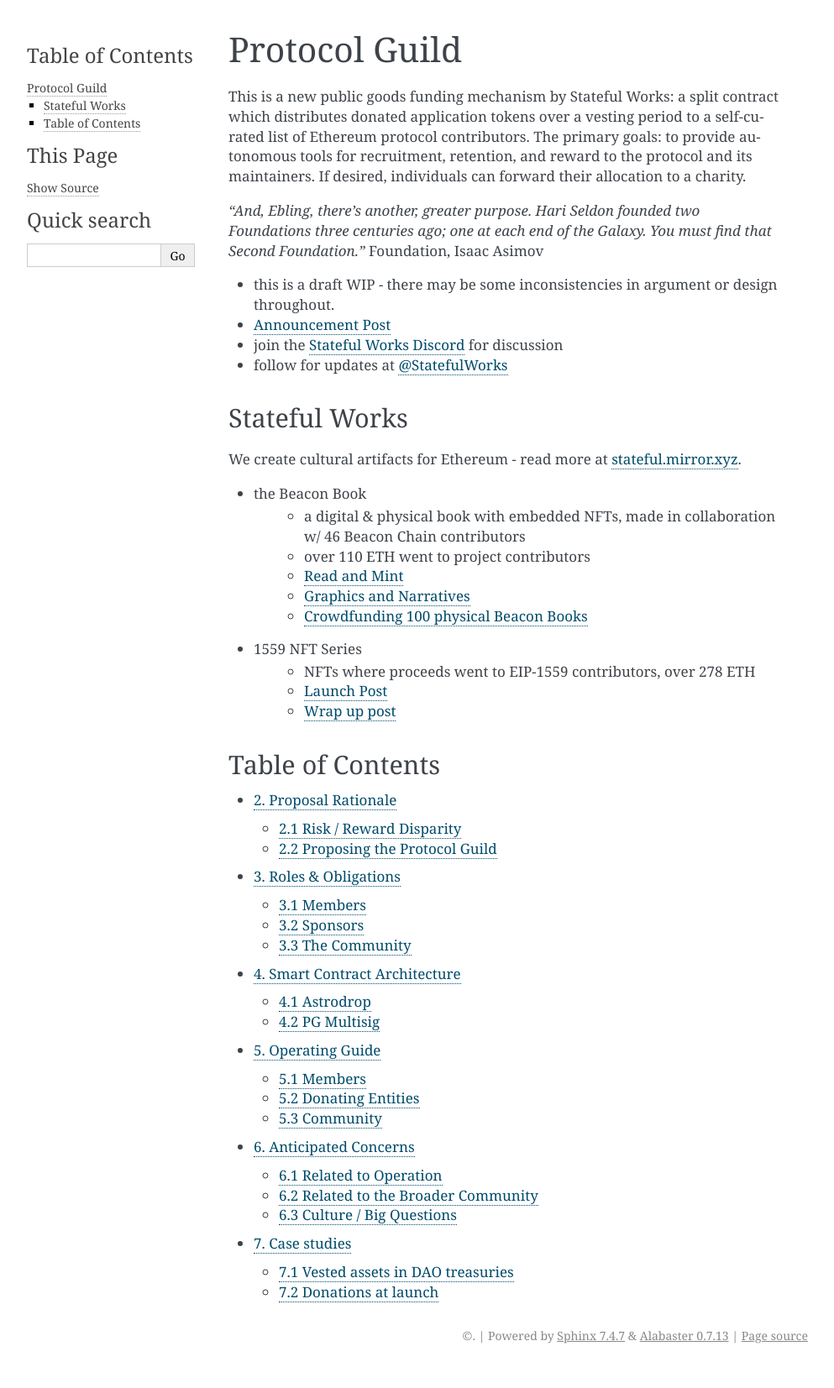
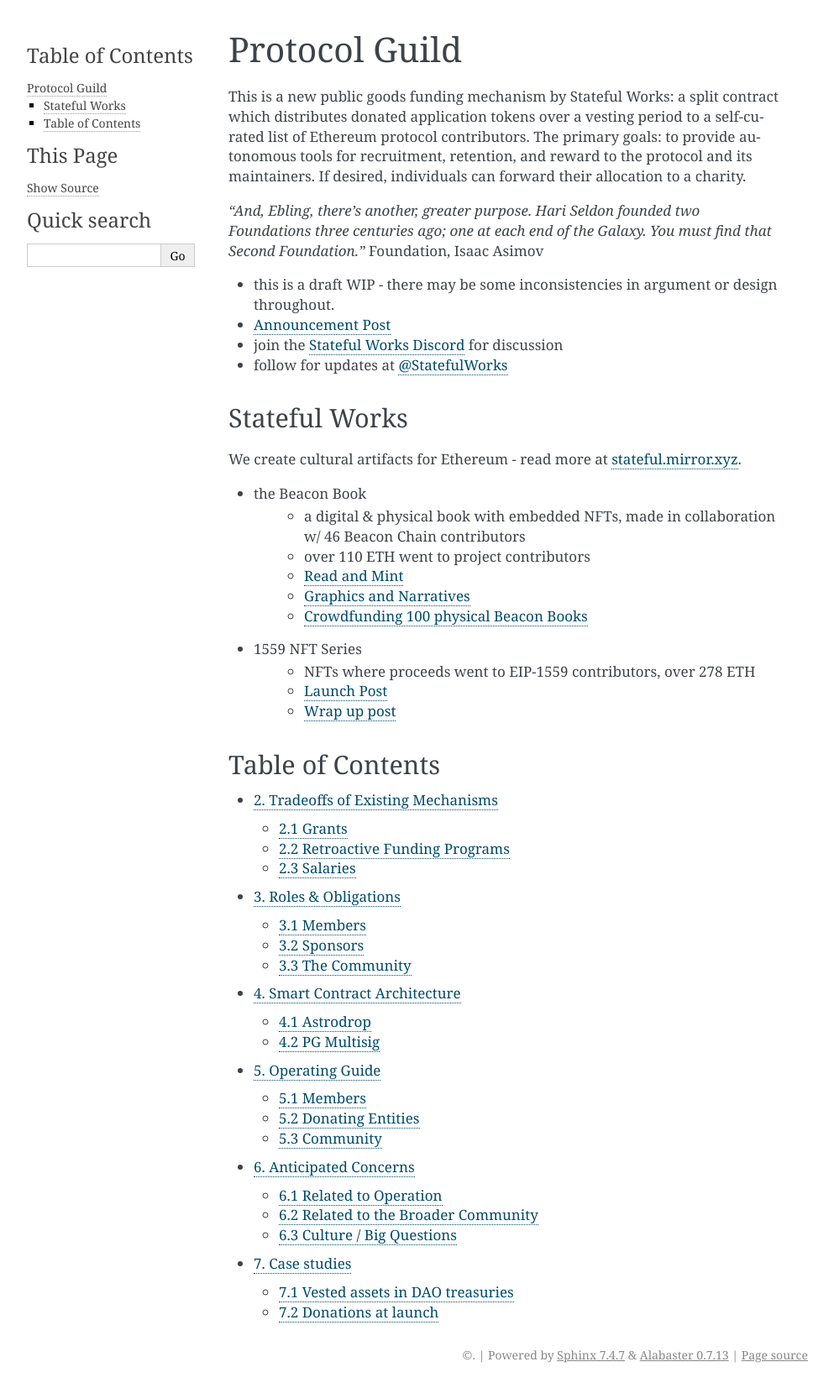
Before and after one commit to protocolguild/documentation, a Sphinx documentation site: the page built from docs/index.rst, in a window 1280 px wide. Shown: the whole page at 84% size, without its empty margins (148-1141 px from the left). Built offline with Sphinx 7.4.7, drawn with Linux system fonts in a browser that asks for light colours; pages that are not in the unit, such as notebooks, are missing from menus; before the commit the page ends 1630 px from its top, so only the background shows below that.

Commit message:
Update index.rst

```diff
--- a/docs/index.rst
+++ b/docs/index.rst
@@ -33,8 +33,8 @@
 .. toctree::
   :maxdepth: 2
 
-  1-broader-context
-  2-proposal-rationale
+  1-proposal-rationale
+  2-existing-mechanisms
   3-roles-obligations
   4-smart-contract
   5-operating-guide
```
